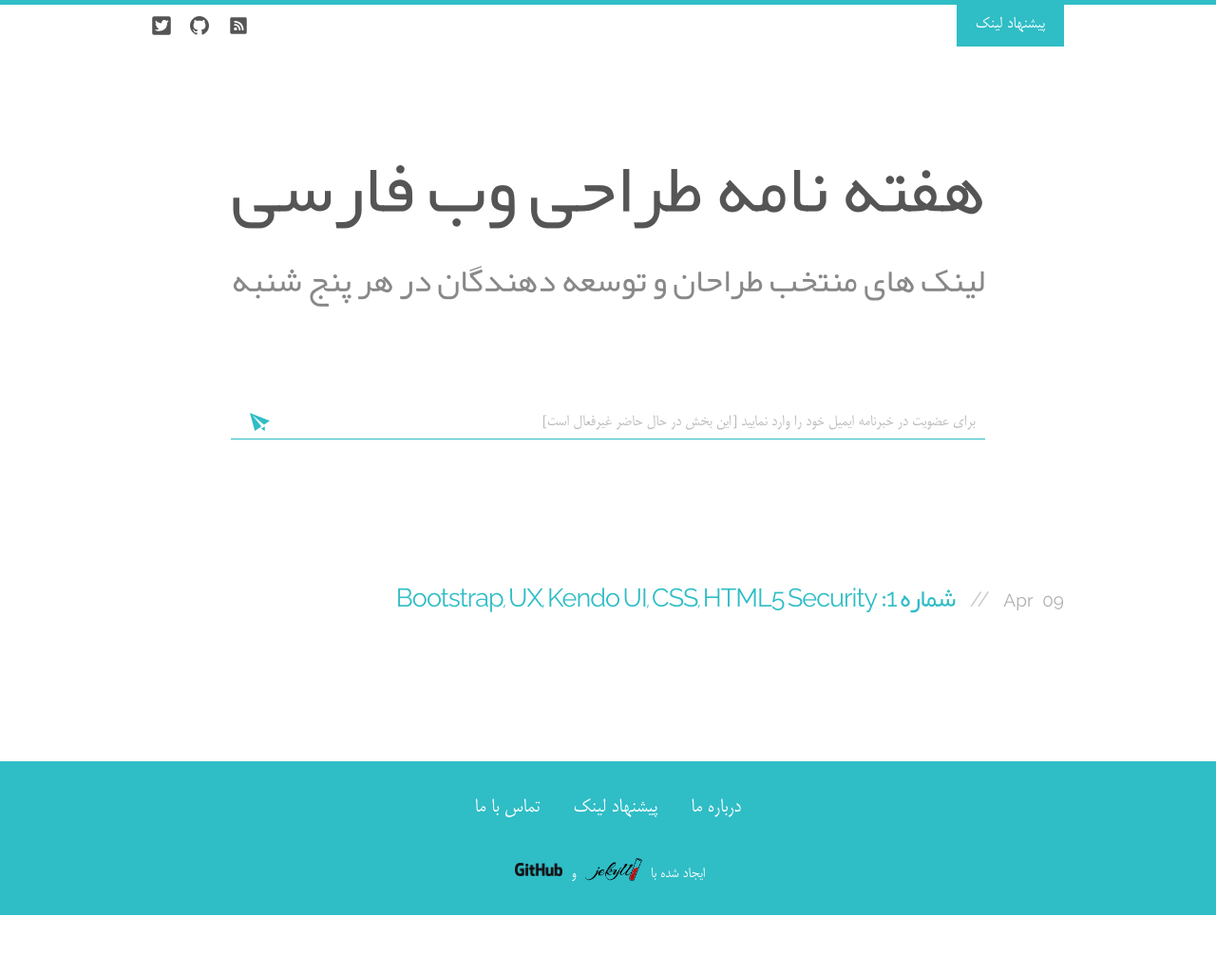
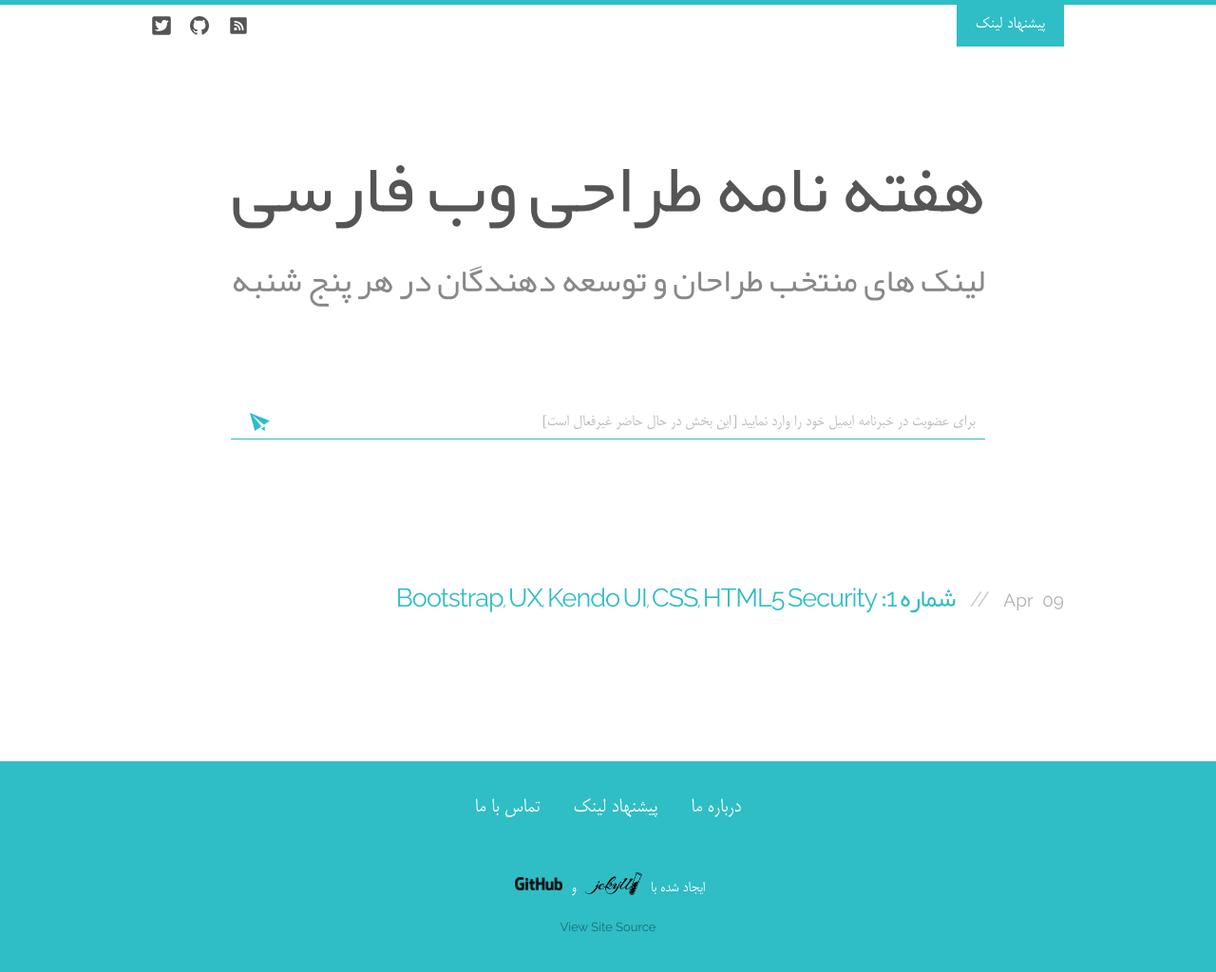
Before and after one commit to reyhoun/ui.toread, a Jekyll site: the page built from index.html, in a window 1280 px wide. Shown: the whole page at 95% size. Built offline with Jekyll 4.4.1, drawn with Linux system fonts in a browser that asks for light colours; before the commit the page ends 964 px from its top, so only the background shows below that.

Commit message:
implement footer view page source

```diff
--- a/_includes/footer.html
+++ b/_includes/footer.html
@@ -13,6 +13,7 @@
           <span>و</span>
           <a class="github-logo" href="https://github.com/"><img src="/assets/img/github-logo.png" alt=""></a>
         </div>
+        <a class="footer__page-source" href="https://github.com/{{ site.github_username }}">View Site Source</a>
       </div>
     </div>
   </div>
--- a/_sass/app.scss
+++ b/_sass/app.scss
@@ -240,6 +240,7 @@ form {
   list-style-type: none;
   font-size: 23px;
   padding-right: 0;
+  margin-bottom: 40px;
 
   li {
     display: inline-block;
@@ -260,10 +261,20 @@ form {
 
 .footer__poweredby {
   font-size: 17px;
+  margin-bottom: 10px;
 
   img {
     padding: 0 5px;
     vertical-align: middle;
+  }
+}
+
+.footer__page-source {
+  font-size: 13px;
+  color: darken($primary-color, 20%);
+
+  &:hover {
+    color: #fff;
   }
 }
 
```
Also changed, not shown: assets/img/jekyll-logo.png.
